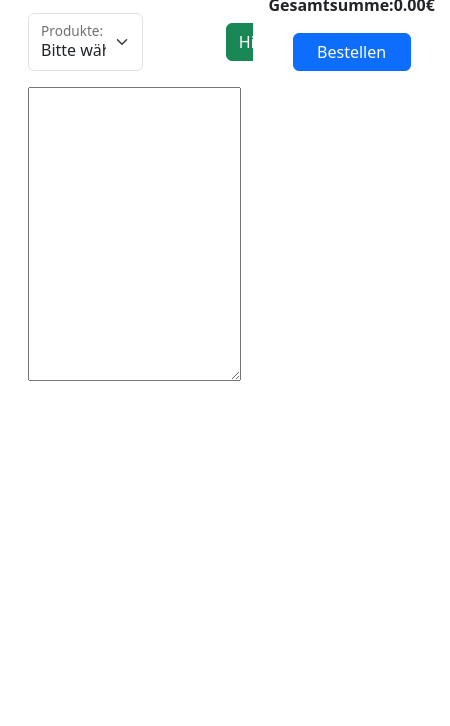
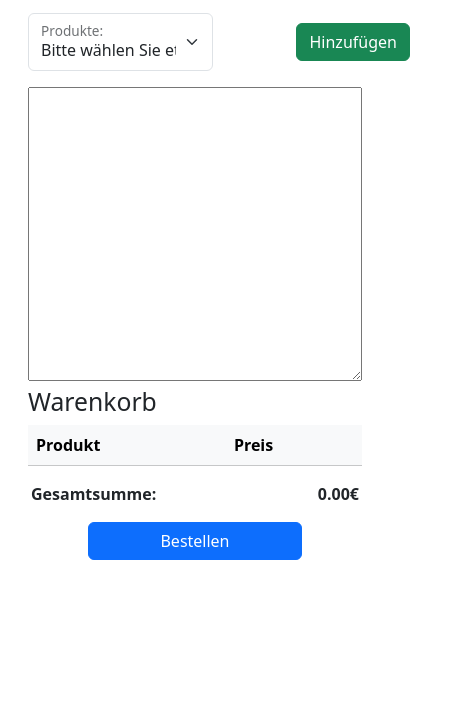
Before and after one commit to MoritzBreuss/2AHWII, a plain HTML site: page 2024-11-26 Fancy Blumenshop/index.html in a window 390 px wide. Shown: the part 118-844 px from the top of the page, 450 px wide, since content can reach past the window. Drawn offline with nearby package versions, Linux system fonts and the light colour scheme.

Commit message:
2024-12-08 update Fancy Blumenshop

```diff
--- a/2024-11-26 Fancy Blumenshop/index.html
+++ b/2024-11-26 Fancy Blumenshop/index.html
@@ -6,7 +6,7 @@
     <title>Blumengeschäft</title>
     <script src="script.js" defer></script>
     <link href="https://cdn.jsdelivr.net/npm/bootstrap@5.3.3/dist/css/bootstrap.min.css" rel="stylesheet">
-    <script src="https://cdn.jsdelivr.net/npm/bootstrap@5.3.3/dist/js/bootstrap.bundle.min.js"></script>
+    <script src="https://cdn.jsdelivr.net/npm/bootstrap@5.3.3/dist/js/bootstrap.bundle.min.js" defer></script>
 </head>
 <style>
     .mainconatainer {
@@ -24,6 +24,20 @@
     #anmerkung {
         width: 100%;
     }
+
+    @media (max-width: 768px) {
+            .mainconatainer {
+                flex-direction: column;
+            }
+
+            .leftcontainer {
+                order: 1;
+            }
+
+            .rightconatiner {
+                order: 2;
+            }
+        }
 </style>
 
 <body class="p-3 m-0 border-0 bd-example m-0 border-0 bd-example-row">
@@ -58,10 +72,10 @@
                             <label for="floatingSelect">Produkte:</label>
                           </div>
                     </div>
-                    <div class="col-3 d-flex align-items-center" id="output">
+                    <div class="col-2 d-flex align-items-center" id="output">
                         <p id="preis">Preis:</p>
                     </div>
-                    <div class="col-2 d-flex align-items-center justify-content-between" >
+                    <div class="col-3 d-flex align-items-center justify-content-between" >
                         <button id="hinzufügen" class="btn btn-success" onclick="add()">Hinzufügen</button>
                     </div>
                 </div>
```
